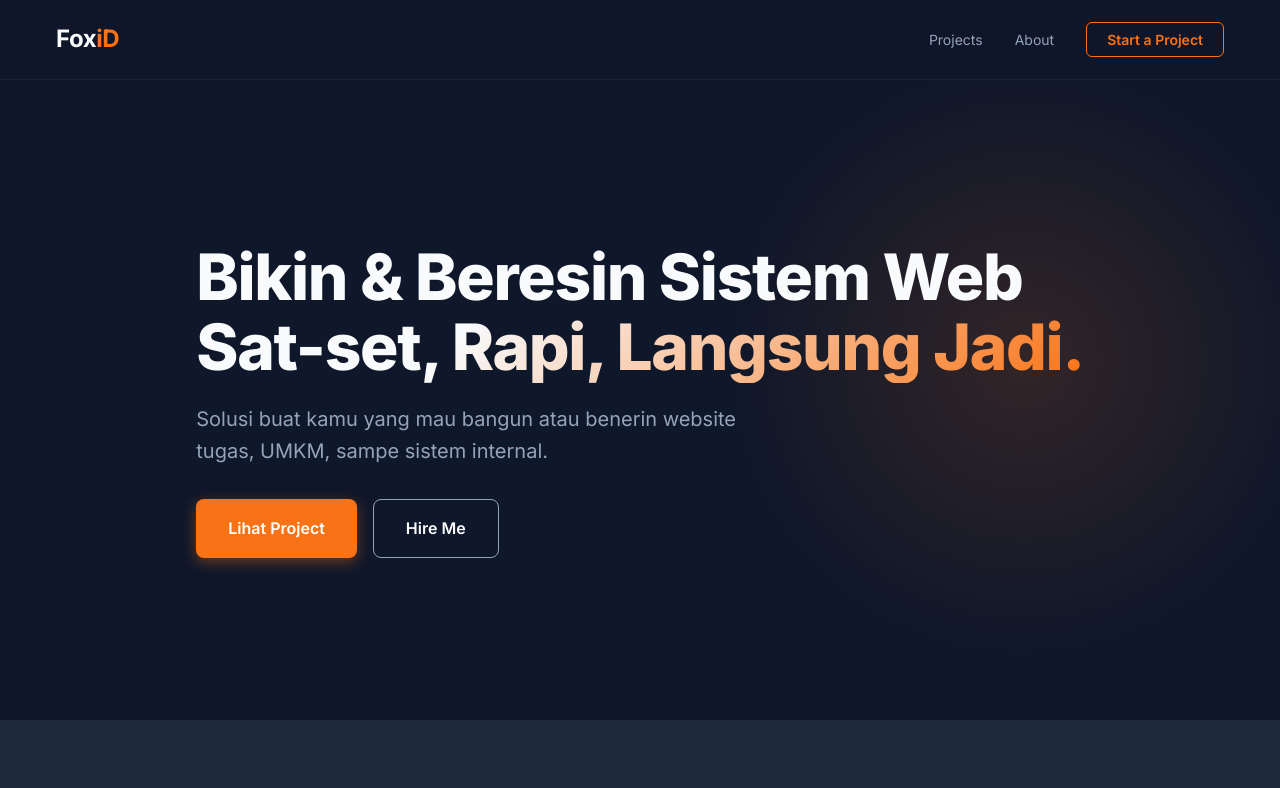
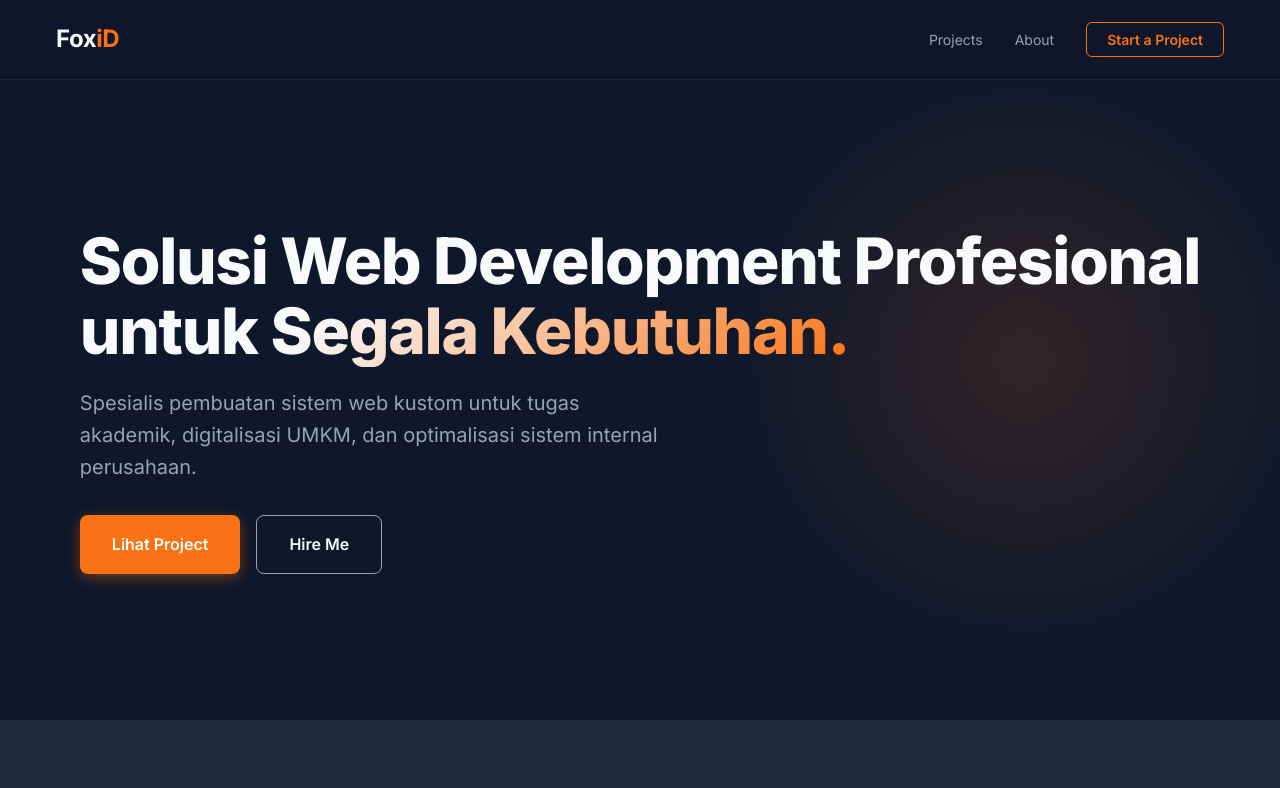
Before and after one commit to adamaryanto/FoxiD, a React (Vite) app: page / in a window 1280 px wide. Shown: the top 788 px of the page. Built offline with nearby package versions, Linux system fonts and the light colour scheme.

Commit message:
feat: update Hero section to a more professional copy

```diff
--- a/src/components/Hero.jsx
+++ b/src/components/Hero.jsx
@@ -5,12 +5,12 @@ const Hero = () => {
         <section className={styles.hero}>
             <div className={`container ${styles.content}`}>
                 <h1 className={`${styles.headline} reveal`}>
-                    Bikin & Beresin Sistem Web <br />
-                    <span className={styles.highlight}>Sat-set, Rapi, Langsung Jadi.</span>
+                    Solusi Web Development Profesional <br />
+                    <span className={styles.highlight}>untuk Segala Kebutuhan.</span>
                 </h1>
 
                 <p className={`${styles.subtext} reveal delay-100`}>
-                    Solusi buat kamu yang mau bangun atau benerin website tugas, UMKM, sampe sistem internal.
+                    Spesialis pembuatan sistem web kustom untuk tugas akademik, digitalisasi UMKM, dan optimalisasi sistem internal perusahaan.
                 </p>
 
                 <div className={`${styles.ctaGroup} reveal delay-200`}>
```
